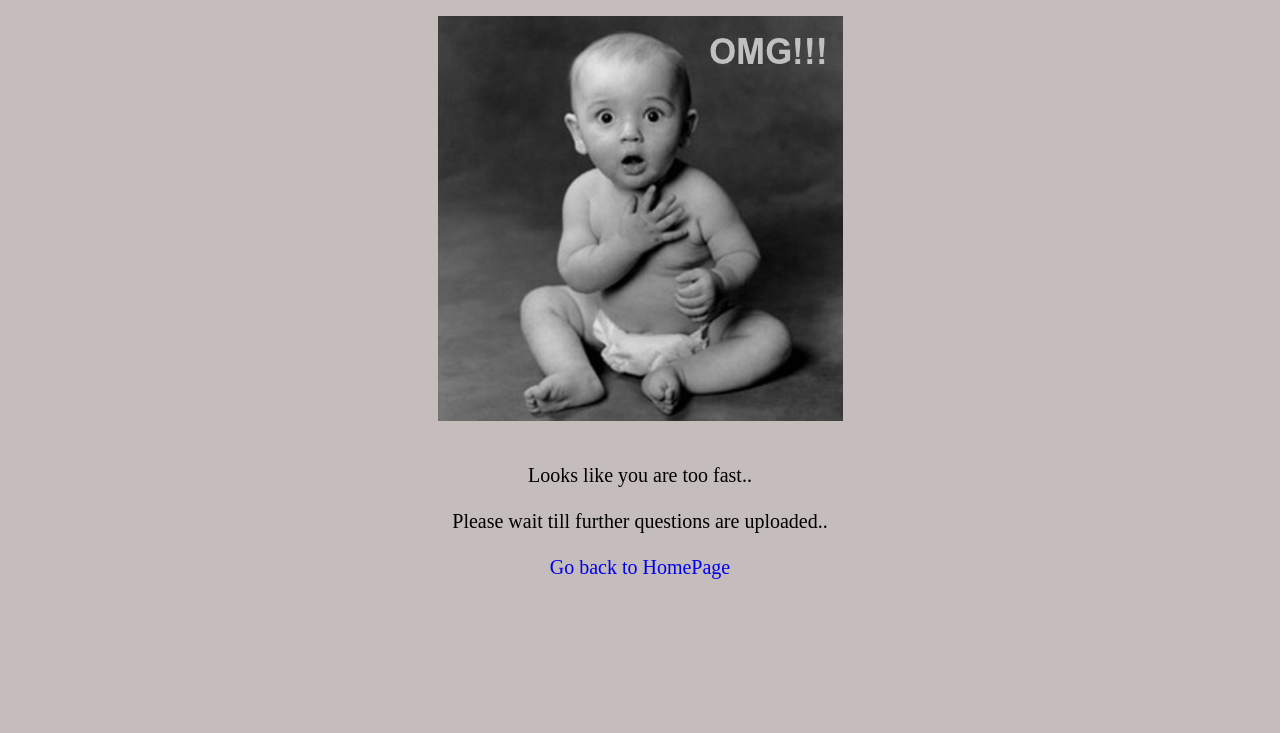
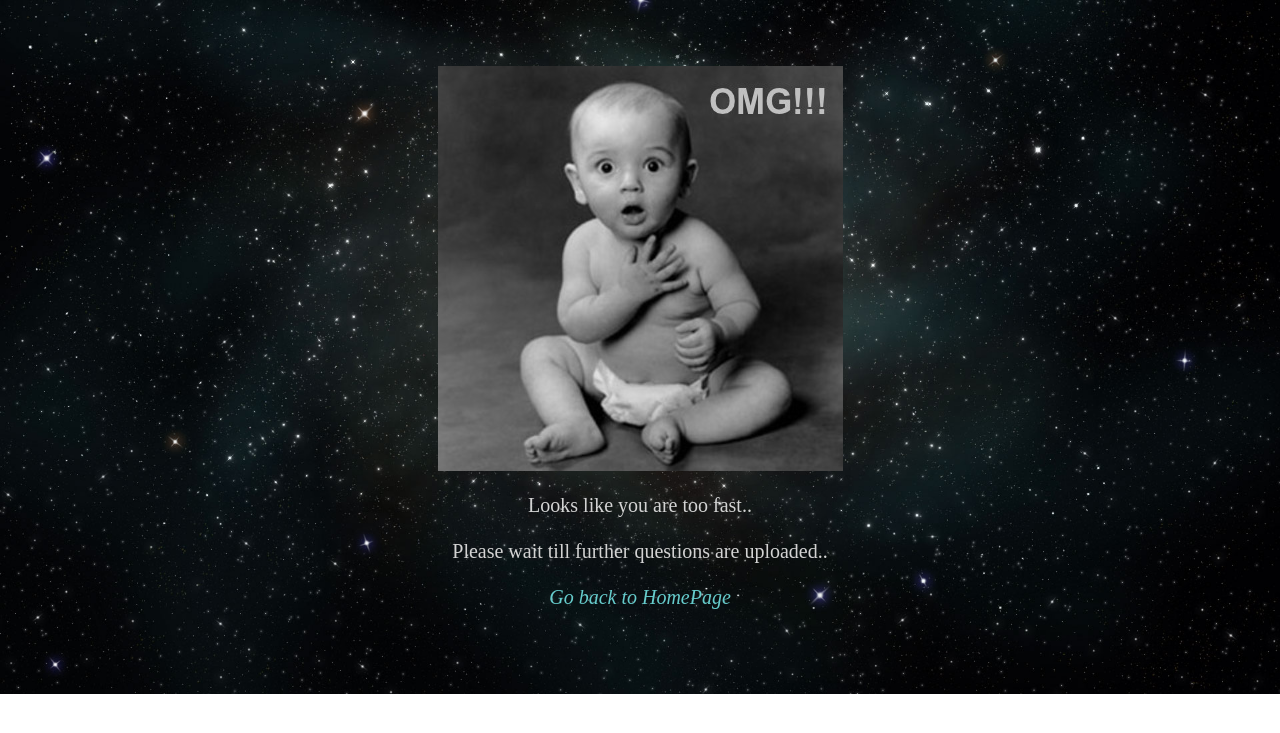
Before and after one commit to sriram570/Cybertronian-Treasure-Hunt-Anokha_15, a PHP site: page /lastpage.php in a window 1280 px wide. Shown: the top 733 px of the page. Run offline with PHP 8.4, Linux system fonts and the light colour scheme.

Commit message:
last page modified

```diff
--- a/lastpage.php
+++ b/lastpage.php
@@ -4,13 +4,13 @@
 .text {
 text-align:center;
 font-size: 20px;
+color: #D3D3D3;
+top:30px;
+position: relative;
 }
 
 body{
-	background-color: #C5BCBC;
-	background-image:  url();
-	background: linear-gradient(bottom, rgba(0.25,0,0,1), rgba(0,0,0,.4));
-	background: -moz-linear-gradient(bottom, rgba(0,0,0,1), rgba(0,0,0,.4));
+	background-image:  url('cosmos.jpg');
 	background-size:black;
 	background-repeat: no-repeat;
     	background-size:   cover;
@@ -18,7 +18,14 @@
 }
 
 a{
+font-style: oblique;
 text-decoration: none;
+color:#66CCCC;
+}
+
+p img{
+top: 50px;
+position: relative;
 }
 
 </style>
```
